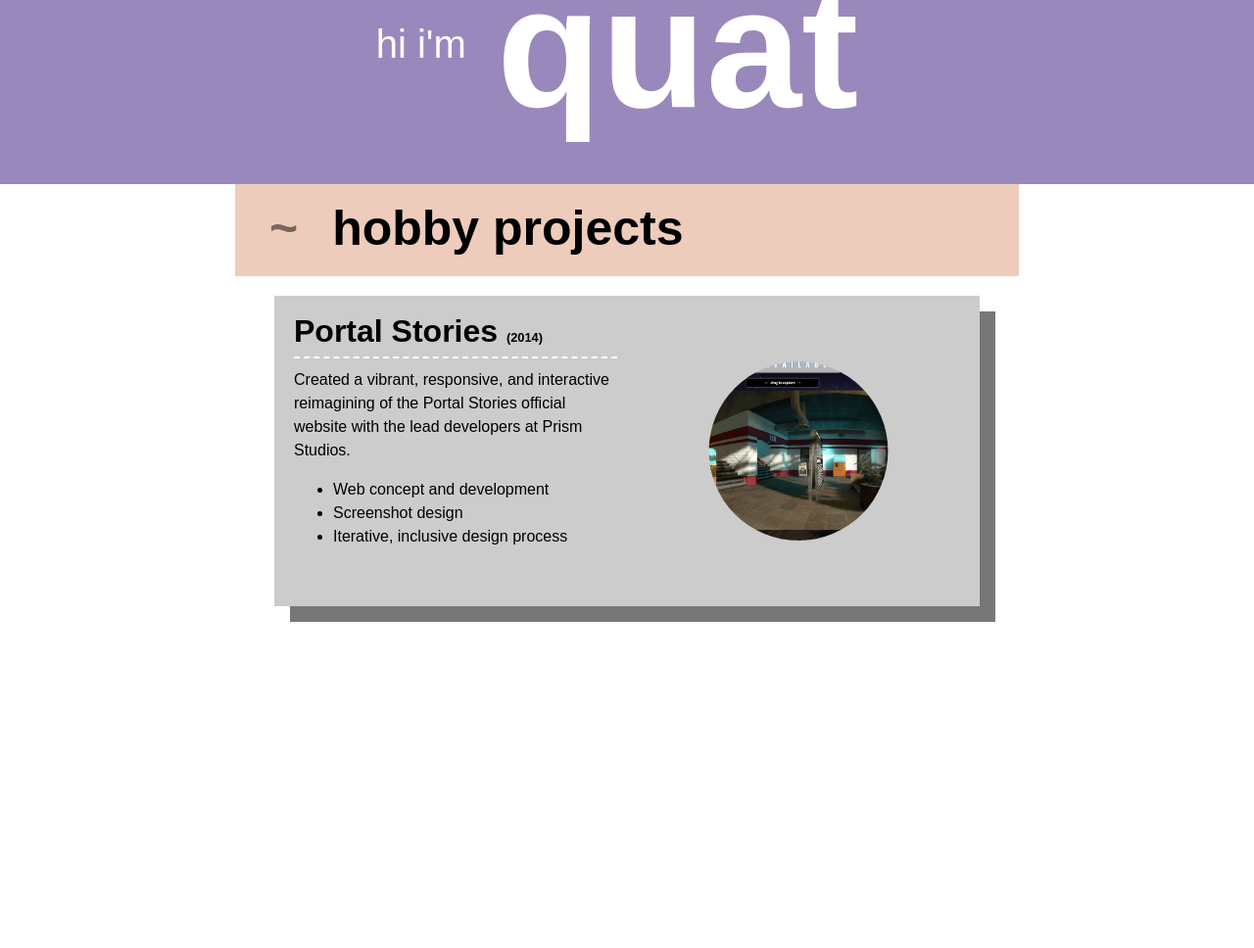
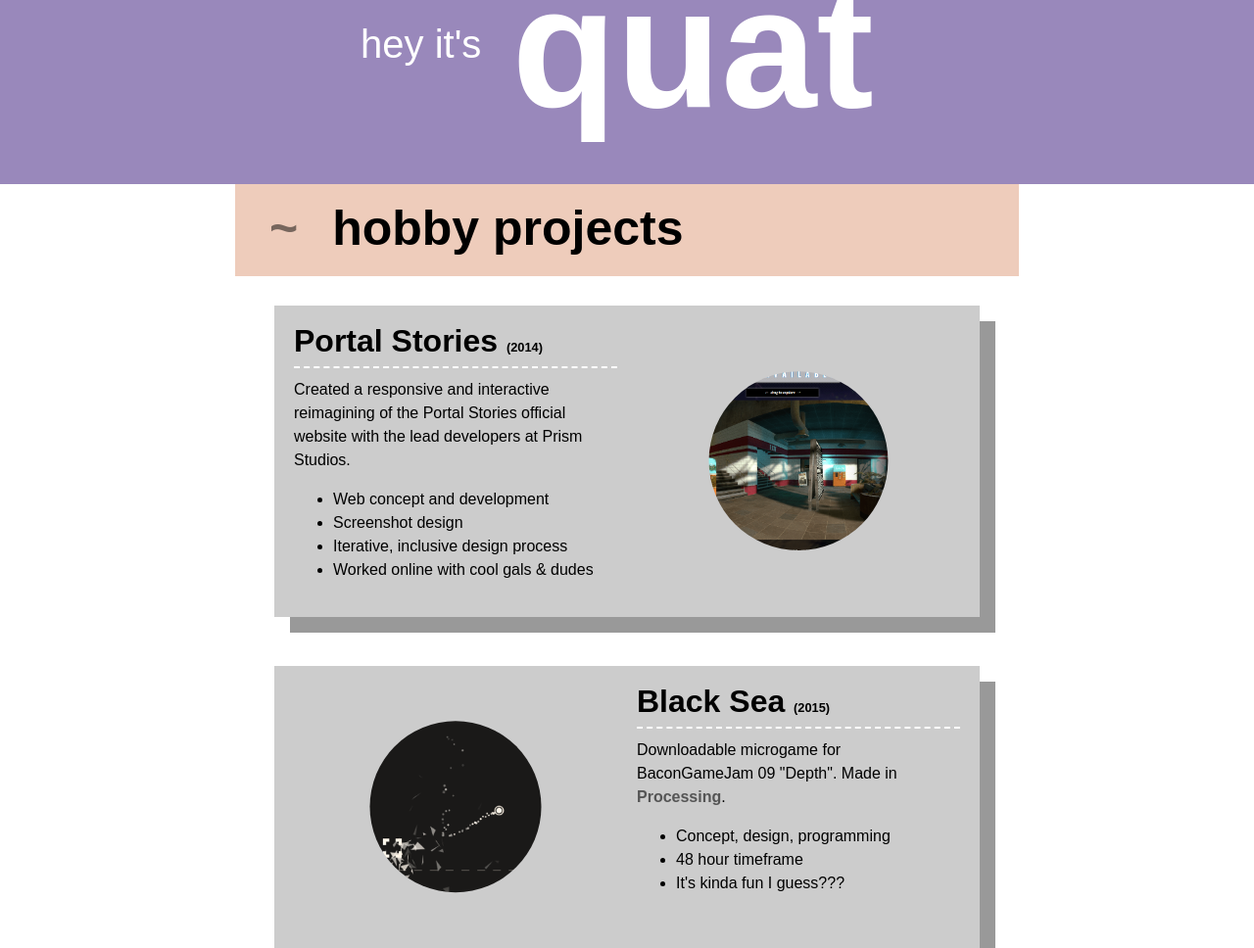
Before and after one commit to quat1024/quat1024.github.io, a plain HTML site: page index.html in a window 1280 px wide. Shown: the whole page at 98% size. Before the commit the page ends 800 px from the top, so only its background shows below. Drawn offline with Linux system fonts and the light colour scheme; a web font is replaced by a local one.

Commit message:
more stuff adjsakdasd

```diff
--- a/index.html
+++ b/index.html
@@ -6,17 +6,18 @@
 		<link href='http://fonts.googleapis.com/css?family=Oleo+Script+Swash+Caps' rel='stylesheet' type='text/css'>
 	</head>
 	<body>
-		<div class="header">hi i'm <b>quat</b></div>
+		<div class="header">hey it's <b>quat</b></div>
 		<div class="content">
 			<h1 class="red">hobby projects</h1>
 			<div class="unit">
 				<div class="left">
 					<h2>Portal Stories <small>(2014)</small></h2>
-					Created a vibrant, responsive, and interactive reimagining of the Portal Stories official website with the lead developers at Prism Studios.
+					Created a responsive and interactive reimagining of the Portal Stories official website with the lead developers at Prism Studios.
 					<ul>
 						<li>Web concept and development</li>
 						<li>Screenshot design</li>
 						<li>Iterative, inclusive design process</li>
+						<li>Worked online with cool gals &amp; dudes</li>
 					</ul>
 				</div>
 				<div class="right">
@@ -25,6 +26,26 @@
 					</a>
 				</div>
 			</div>
+			<div class="unit">
+				<div class="left">
+					<a href="https://bacongamejam.org/jams/bacongamejam-09/380/">
+						<img class="unit-image" src="./img/black.png"/>
+					</a>
+				</div>
+				<div class="right">
+					<h2>Black Sea <small>(2015)</small></h2>
+					Downloadable microgame for BaconGameJam 09 "Depth". Made in <a href="http://processing.org">Processing</a>.
+					<ul>
+						<li>Concept, design, programming</li>
+						<li>48 hour timeframe</li>
+						<li>It's kinda fun I guess???</li>
+					</ul>
+				</div>
+			</div>
+			<!--<h1 class="green">get in touch</h1>
+			<div class="unit">
+				Put stuff here lallala
+			</div>-->
 		</div>
 	</body>
 </html>
--- a/style.css
+++ b/style.css
@@ -24,6 +24,7 @@
 	position: fixed;
 	top: -52px;
 	left: 0px;
+	z-index: 9001;
 }
 
 .header b {
@@ -59,6 +60,10 @@
 	background-color: #EECCBB;
 }
 
+h1.green {
+	background-color: #BBEECC;
+}
+
 h2 {
 	font-family: "Kadwa", sans-serif;
 	width: 100%;
@@ -72,16 +77,17 @@
 }
 
 small {
-font-size: 40%;
+	font-size: 40%;
 }
 
 .unit {
 	width: 90%;
 	display: flex;
 	box-sizing: border-box;
-	margin: 20 auto;
+	margin: 30 auto;
+	margin-bottom: 50px;
 	background-color: #CCCCCC;
-	box-shadow: 16px 16px #777777;
+	box-shadow: 16px 16px #999999;
 	padding: 20px;
 	line-height: 1.5;
 }
@@ -108,6 +114,7 @@
 	animation: circle-in 1s;
 	transition: clip-path 0.7s ease-in-out;
 	-webkit-transition: -webkit-clip-path 0.7s ease-in-out;
+	z-index: 1;
 }
 
 .unit-image:hover {
@@ -128,3 +135,13 @@
 		-webkit-clip-path: circle(30% at 50% 50%);
 	}
 }
+
+a {
+	text-decoration: none;
+	color: #555555;
+	font-weight: bold;
+}
+
+a:hover {
+	text-decoration: underline;
+}
```
Also changed, not shown: img/black.png (added), img/logos/twit.png (added).
